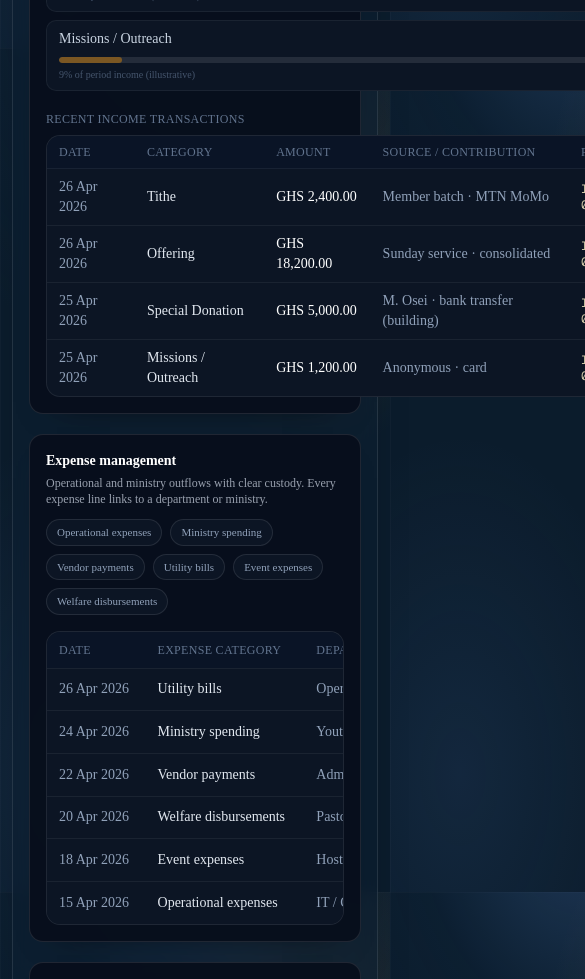
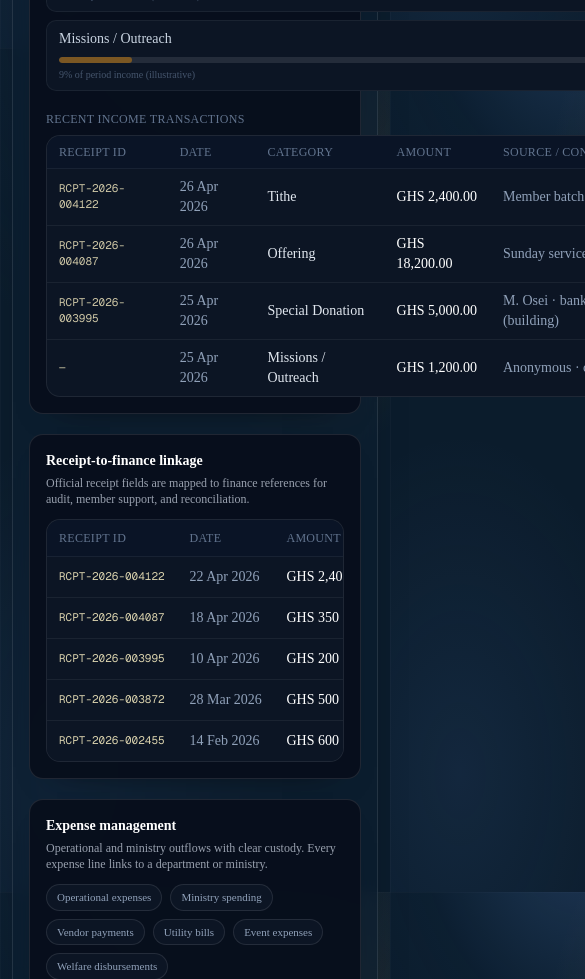
Before and after one commit to Fiximami/shepherdos-web-app, a Next.js app: page /admin/finance in a window 390 px wide. Shown: the part 1640-2619 px from the top of the page, 585 px wide, since content can reach past the window. Built offline with nearby package versions, Linux system fonts and the light colour scheme.

Commit message:
feat: standardize giving receipt and statement system

```diff
--- a/src/app/(admin)/admin/finance/page.tsx
+++ b/src/app/(admin)/admin/finance/page.tsx
@@ -22,6 +22,7 @@ import { AdminCard } from "@/components/admin/shared/admin-card";
 import { AdminPageHeader } from "@/components/admin/shared/admin-page-header";
 import { Button } from "@/components/ui/button";
 import { hasAnyPermission, hasPermission } from "@/lib/permissions";
+import { receiptRecords } from "@/lib/mock-receipts";
 import { cn } from "@/lib/utils";
 
 const overviewCards = [
@@ -46,6 +47,7 @@ const incomeBreakdown = [
 const recentIncome = [
   {
     id: "in-1",
+    receiptId: "RCPT-2026-004122",
     date: "2026-04-26",
     category: "Tithe",
     amount: "GHS 2,400.00",
@@ -55,6 +57,7 @@ const recentIncome = [
   },
   {
     id: "in-2",
+    receiptId: "RCPT-2026-004087",
     date: "2026-04-26",
     category: "Offering",
     amount: "GHS 18,200.00",
@@ -64,6 +67,7 @@ const recentIncome = [
   },
   {
     id: "in-3",
+    receiptId: "RCPT-2026-003995",
     date: "2026-04-25",
     category: "Special Donation",
     amount: "GHS 5,000.00",
@@ -73,6 +77,7 @@ const recentIncome = [
   },
   {
     id: "in-4",
+    receiptId: "—",
     date: "2026-04-25",
     category: "Missions / Outreach",
     amount: "GHS 1,200.00",
@@ -529,10 +534,10 @@ export default function AdminFinancePage() {
           <div>
             <p className="text-xs font-medium uppercase tracking-wide text-slate-500">Recent income transactions</p>
             <div className="mt-2 overflow-x-auto rounded-xl border border-white/[0.08] bg-[#0c1524]">
-              <table className="w-full min-w-[720px] border-collapse text-sm">
+              <table className="w-full min-w-[840px] border-collapse text-sm">
                 <thead className="border-b border-white/[0.08] bg-[#0a1426] text-slate-500">
                   <tr>
-                    {["Date", "Category", "Amount", "Source / contribution", "Reference", "Status"].map((h) => (
+                    {["Receipt ID", "Date", "Category", "Amount", "Source / contribution", "Reference", "Status"].map((h) => (
                       <th key={h} className="px-3 py-2 text-left text-xs font-medium uppercase tracking-wide">
                         {h}
                       </th>
@@ -542,6 +547,7 @@ export default function AdminFinancePage() {
                 <tbody>
                   {recentIncome.map((r) => (
                     <tr key={r.id} className="border-t border-white/[0.06]">
+                      <td className="px-3 py-2 font-mono text-[11px] text-amber-100/80">{r.receiptId}</td>
                       <td className="px-3 py-2 tabular-nums text-slate-400">
                         {new Date(r.date).toLocaleDateString("en-GB", { day: "numeric", month: "short", year: "numeric" })}
                       </td>
@@ -556,6 +562,41 @@ export default function AdminFinancePage() {
               </table>
             </div>
           </div>
+        </div>
+      </AdminCard>
+
+      <AdminCard
+        title="Receipt-to-finance linkage"
+        description="Official receipt fields are mapped to finance references for audit, member support, and reconciliation."
+        className="border-white/10 bg-[#080f1c]/95"
+      >
+        <div className="overflow-x-auto rounded-xl border border-white/[0.08] bg-[#0c1524]">
+          <table className="w-full min-w-[920px] border-collapse text-sm">
+            <thead className="border-b border-white/[0.08] bg-[#0a1426] text-slate-500">
+              <tr>
+                {["Receipt ID", "Date", "Amount", "Category", "Payment method", "Finance reference", "Created by"].map((h) => (
+                  <th key={h} className="px-3 py-2.5 text-left text-xs font-medium uppercase tracking-wide">
+                    {h}
+                  </th>
+                ))}
+              </tr>
+            </thead>
+            <tbody>
+              {receiptRecords.map((row) => (
+                <tr key={row.receiptId} className="border-t border-white/[0.06]">
+                  <td className="px-3 py-2.5 font-mono text-[11px] text-amber-100/85">{row.receiptId}</td>
+                  <td className="px-3 py-2.5 tabular-nums text-slate-400">
+                    {new Date(row.dateISO).toLocaleDateString("en-GB", { day: "numeric", month: "short", year: "numeric" })}
+                  </td>
+                  <td className="px-3 py-2.5 font-medium tabular-nums text-white">GHS {row.amount.toLocaleString("en-GH")}</td>
+                  <td className="px-3 py-2.5 text-slate-300">{row.category}</td>
+                  <td className="px-3 py-2.5 text-slate-400">{row.paymentMethod}</td>
+                  <td className="px-3 py-2.5 font-mono text-xs text-amber-100/80">{row.financeReference}</td>
+                  <td className="px-3 py-2.5 text-slate-500">{row.createdBy}</td>
+                </tr>
+              ))}
+            </tbody>
+          </table>
         </div>
       </AdminCard>
 
--- a/src/components/dashboard/giving/member-giving-page-view.tsx
+++ b/src/components/dashboard/giving/member-giving-page-view.tsx
@@ -6,21 +6,17 @@ import { useMemo, useState } from "react";
 import { PageHeader } from "@/components/dashboard/layout/page-header";
 import { Button } from "@/components/ui/button";
 import { Card, CardContent, CardDescription, CardHeader, CardTitle } from "@/components/ui/card";
+import { buildReceiptId, receiptRecords, type ReceiptCategory, type ReceiptPaymentMethod } from "@/lib/mock-receipts";
 import { cn } from "@/lib/utils";
 
-export type GivingCategory =
-  | "Tithe"
-  | "Offering"
-  | "Special Donation"
-  | "Welfare"
-  | "Pledge"
-  | "Project Support"
-  | "Missions / Outreach";
+export type GivingCategory = ReceiptCategory;
 
-type PaymentMethod = "Mobile Money" | "Card" | "Bank Transfer";
+type PaymentMethod = ReceiptPaymentMethod;
 
 type GivingHistoryItem = {
   id: string;
+  receiptId: string | null;
+  financeReference: string | null;
   category: GivingCategory;
   amount: number;
   method: PaymentMethod;
@@ -41,6 +37,8 @@ const givingCategories: Array<{ name: GivingCategory; detail: string }> = [
 const initialHistory: GivingHistoryItem[] = [
   {
     id: "g-1",
+    receiptId: "RCPT-2026-004122",
+    financeReference: "INC-2026-08912",
     category: "Tithe",
     amount: 2400,
     method: "Mobile Money",
@@ -49,6 +47,8 @@ const initialHistory: GivingHistoryItem[] = [
   },
   {
     id: "g-2",
+    receiptId: "RCPT-2026-004087",
+    financeReference: "INC-2026-08876",
     category: "Offering",
     amount: 350,
     method: "Card",
@@ -57,6 +57,8 @@ const initialHistory: GivingHistoryItem[] = [
   },
   {
     id: "g-3",
+    receiptId: "RCPT-2026-003995",
+    financeReference: "INC-2026-08793",
     category: "Welfare",
     amount: 200,
     method: "Bank Transfer",
@@ -65,6 +67,8 @@ const initialHistory: GivingHistoryItem[] = [
   },
   {
     id: "g-4",
+    receiptId: "RCPT-2026-003872",
+    financeReference: "INC-2026-08698",
     category: "Missions / Outreach",
     amount: 500,
     method: "Mobile Money",
@@ -73,6 +77,8 @@ const initialHistory: GivingHistoryItem[] = [
   },
   {
     id: "g-5",
+    receiptId: "RCPT-2026-002455",
+    financeReference: "INC-2026-07802",
     category: "Pledge",
     amount: 600,
     method: "Card",
@@ -81,6 +87,8 @@ const initialHistory: GivingHistoryItem[] = [
   },
   {
     id: "g-6",
+    receiptId: null,
+    financeReference: null,
     category: "Project Support",
     amount: 150,
     method: "Mobile Money",
@@ -126,6 +134,7 @@ export function MemberGivingPageView() {
   const [note, setNote] = useState("");
   const [history, setHistory] = useState<GivingHistoryItem[]>(initialHistory);
   const [selectedReceiptIds, setSelectedReceiptIds] = useState<Set<string>>(new Set());
+  const [previewReceiptId, setPreviewReceiptId] = useState<string | null>(null);
   const [feedback, setFeedback] = useState("");
 
   const parsedAmount = Number(amountInput);
@@ -168,6 +177,8 @@ export function MemberGivingPageView() {
     const d = String(now.getDate()).padStart(2, "0");
     const nextItem: GivingHistoryItem = {
       id: `g-${Date.now()}`,
+      receiptId: buildReceiptId(Date.now()),
+      financeReference: `INC-2026-${String(Date.now()).slice(-5)}`,
       category: selectedCategory,
       amount: parsedAmount,
       method: paymentMethod,
@@ -182,6 +193,24 @@ export function MemberGivingPageView() {
   };
 
   const sortedHistory = useMemo(() => [...history].sort((a, b) => b.dateISO.localeCompare(a.dateISO)), [history]);
+  const receiptIndex = useMemo(() => new Map(receiptRecords.map((r) => [r.receiptId, r])), []);
+  const previewReceipt = useMemo(() => {
+    if (!previewReceiptId) return null;
+    const fromLibrary = receiptIndex.get(previewReceiptId);
+    if (fromLibrary) return fromLibrary;
+    const fromHistory = history.find((h) => h.receiptId === previewReceiptId);
+    if (!fromHistory || !fromHistory.receiptId || !fromHistory.financeReference) return null;
+    return {
+      receiptId: fromHistory.receiptId,
+      transactionId: fromHistory.id,
+      financeReference: fromHistory.financeReference,
+      dateISO: fromHistory.dateISO,
+      amount: fromHistory.amount,
+      category: fromHistory.category,
+      paymentMethod: fromHistory.method,
+      createdBy: "Member Portal · John Doe",
+    };
+  }, [history, previewReceiptId, receiptIndex]);
 
   return (
     <main className="mx-auto w-full max-w-6xl space-y-5 p-4 sm:p-5 lg:p-6">
@@ -357,6 +386,7 @@ export function MemberGivingPageView() {
                 <thead>
                   <tr className="border-b border-white/10 text-left text-xs font-medium uppercase tracking-wide text-slate-500">
                     <th className="w-10 py-2 pr-2" aria-label="Select for receipt" />
+                    <th className="py-2 pr-3">Receipt ID</th>
                     <th className="py-2 pr-3">Date</th>
                     <th className="py-2 pr-3">Giving type</th>
                     <th className="py-2 pr-3">Amount</th>
@@ -383,6 +413,7 @@ export function MemberGivingPageView() {
                             <span className="inline-block w-4" />
                           )}
                         </td>
+                        <td className="py-2.5 pr-3 font-mono text-[11px] text-amber-100/80">{row.receiptId ?? "Pending"}</td>
                         <td className="py-2.5 pr-3 tabular-nums text-slate-400">{formatDisplayDate(row.dateISO)}</td>
                         <td className="py-2.5 pr-3 text-white">{row.category}</td>
                         <td className="py-2.5 pr-3 font-medium tabular-nums text-white">{formatCurrency(row.amount)}</td>
@@ -401,11 +432,21 @@ export function MemberGivingPageView() {
                           {canReceipt ? (
                             <button
                               type="button"
-                              onClick={() => setFeedback(`Download receipt for ${formatDisplayDate(row.dateISO)} · ${formatCurrency(row.amount)} (preview).`)}
+                              onClick={() => setFeedback(`Download receipt ${row.receiptId ?? "Pending"} (preview).`)}
                               className="inline-flex items-center gap-1 text-xs font-medium text-amber-200/90 hover:text-amber-100"
                             >
                               <Download className="size-3.5" aria-hidden />
                               Download receipt
+                            </button>
+                          ) : null}
+                          {canReceipt && row.receiptId ? (
+                            <button
+                              type="button"
+                              onClick={() => setPreviewReceiptId(row.receiptId)}
+                              className="ml-3 inline-flex items-center gap-1 text-xs font-medium text-slate-300 hover:text-white"
+                            >
+                              <FileText className="size-3.5" aria-hidden />
+                              Preview
                             </button>
                           ) : (
                             <span className="text-xs text-slate-600">—</span>
@@ -432,7 +473,7 @@ export function MemberGivingPageView() {
                 disabled={selectedReceiptIds.size === 0}
                 onClick={() =>
                   setFeedback(
-                    `Download selected receipts (${selectedReceiptIds.size}) — preview. In production this bundles PDFs you ticked in the table.`,
+                    `Download selected receipts (${selectedReceiptIds.size}) — preview bundle. Includes receipt IDs, dates, amounts, categories, and methods.`,
                   )
                 }
               >
@@ -509,6 +550,56 @@ export function MemberGivingPageView() {
           </Card>
         </div>
       </section>
+
+      {previewReceipt ? (
+        <div className="fixed inset-0 z-50 flex items-center justify-center bg-black/65 px-4 py-8">
+          <div className="w-full max-w-2xl rounded-2xl border border-white/15 bg-[#0d1b2b] shadow-2xl">
+            <div className="flex items-center justify-between border-b border-white/10 px-5 py-3">
+              <p className="text-sm font-semibold text-white">Receipt Preview</p>
+              <button
+                type="button"
+                onClick={() => setPreviewReceiptId(null)}
+                className="rounded-md border border-white/15 px-2 py-1 text-xs text-slate-300 hover:bg-white/[0.06]"
+              >
+                Close
+              </button>
+            </div>
+            <div className="space-y-4 p-5">
+              <div className="rounded-lg border border-white/10 bg-white/[0.03] p-4">
+                <p className="text-lg font-semibold text-white">ShepherdOS Giving Receipt</p>
+                <p className="mt-1 text-xs text-slate-400">Official record for member contribution (mock preview).</p>
+                <div className="mt-4 grid gap-2 text-sm sm:grid-cols-2">
+                  <p className="text-slate-300">Receipt ID: <span className="font-mono text-amber-100/85">{previewReceipt.receiptId}</span></p>
+                  <p className="text-slate-300">Finance Ref: <span className="font-mono text-amber-100/85">{previewReceipt.financeReference}</span></p>
+                  <p className="text-slate-300">Date: {formatDisplayDate(previewReceipt.dateISO)}</p>
+                  <p className="text-slate-300">Amount: {formatCurrency(previewReceipt.amount)}</p>
+                  <p className="text-slate-300">Category: {previewReceipt.category}</p>
+                  <p className="text-slate-300">Payment method: {previewReceipt.paymentMethod}</p>
+                </div>
+              </div>
+              <div className="flex flex-wrap gap-2">
+                <Button
+                  type="button"
+                  variant="outline"
+                  className="h-9 border-amber-500/25 bg-[#0c1824]/80 text-amber-50 hover:bg-[#0c1824]"
+                  onClick={() => setFeedback(`Download single receipt ${previewReceipt.receiptId} (preview PDF).`)}
+                >
+                  <Download className="size-4" aria-hidden />
+                  Download single receipt
+                </Button>
+                <Button
+                  type="button"
+                  variant="outline"
+                  className="h-9 border-white/15 bg-transparent text-white hover:bg-white/[0.06]"
+                  onClick={() => setFeedback(`Print-ready view for ${previewReceipt.receiptId} (preview).`)}
+                >
+                  Printable format
+                </Button>
+              </div>
+            </div>
+          </div>
+        </div>
+      ) : null}
     </main>
   );
 }
--- /dev/null
+++ b/src/lib/mock-receipts.ts
@@ -0,0 +1,79 @@
+export type ReceiptCategory =
+  | "Tithe"
+  | "Offering"
+  | "Special Donation"
+  | "Welfare"
+  | "Pledge"
+  | "Project Support"
+  | "Missions / Outreach";
+
+export type ReceiptPaymentMethod = "Mobile Money" | "Card" | "Bank Transfer";
+
+export type ReceiptRecord = {
+  receiptId: string;
+  transactionId: string;
+  financeReference: string;
+  dateISO: string;
+  amount: number;
+  category: ReceiptCategory;
+  paymentMethod: ReceiptPaymentMethod;
+  createdBy: string;
+};
+
+export const receiptRecords: ReceiptRecord[] = [
+  {
+    receiptId: "RCPT-2026-004122",
+    transactionId: "g-1",
+    financeReference: "INC-2026-08912",
+    dateISO: "2026-04-22",
+    amount: 2400,
+    category: "Tithe",
+    paymentMethod: "Mobile Money",
+    createdBy: "Member Portal · John Doe",
+  },
+  {
+    receiptId: "RCPT-2026-004087",
+    transactionId: "g-2",
+    financeReference: "INC-2026-08876",
+    dateISO: "2026-04-18",
+    amount: 350,
+    category: "Offering",
+    paymentMethod: "Card",
+    createdBy: "Member Portal · John Doe",
+  },
+  {
+    receiptId: "RCPT-2026-003995",
+    transactionId: "g-3",
+    financeReference: "INC-2026-08793",
+    dateISO: "2026-04-10",
+    amount: 200,
+    category: "Welfare",
+    paymentMethod: "Bank Transfer",
+    createdBy: "Member Portal · John Doe",
+  },
+  {
+    receiptId: "RCPT-2026-003872",
+    transactionId: "g-4",
+    financeReference: "INC-2026-08698",
+    dateISO: "2026-03-28",
+    amount: 500,
+    category: "Missions / Outreach",
+    paymentMethod: "Mobile Money",
+    createdBy: "Member Portal · John Doe",
+  },
+  {
+    receiptId: "RCPT-2026-002455",
+    transactionId: "g-5",
+    financeReference: "INC-2026-07802",
+    dateISO: "2026-02-14",
+    amount: 600,
+    category: "Pledge",
+    paymentMethod: "Card",
+    createdBy: "Member Portal · John Doe",
+  },
+];
+
+export function buildReceiptId(seed: number) {
+  const suffix = String(seed).slice(-6).padStart(6, "0");
+  return `RCPT-2026-${suffix}`;
+}
```
Also changed, not shown: 1 other file (tests, documents, lock files or other folders).
